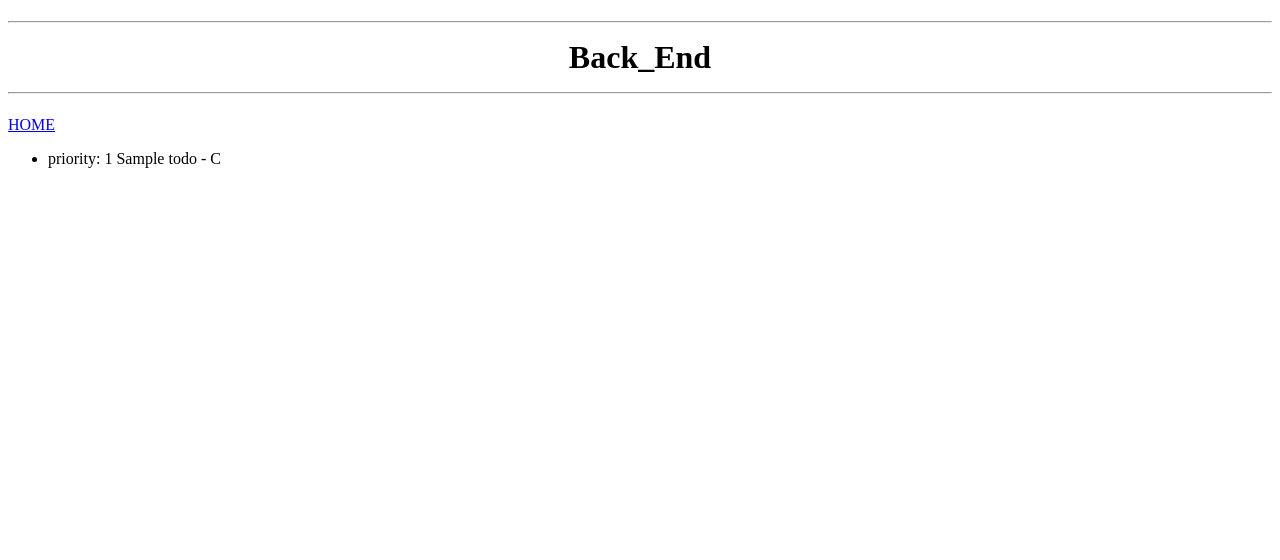
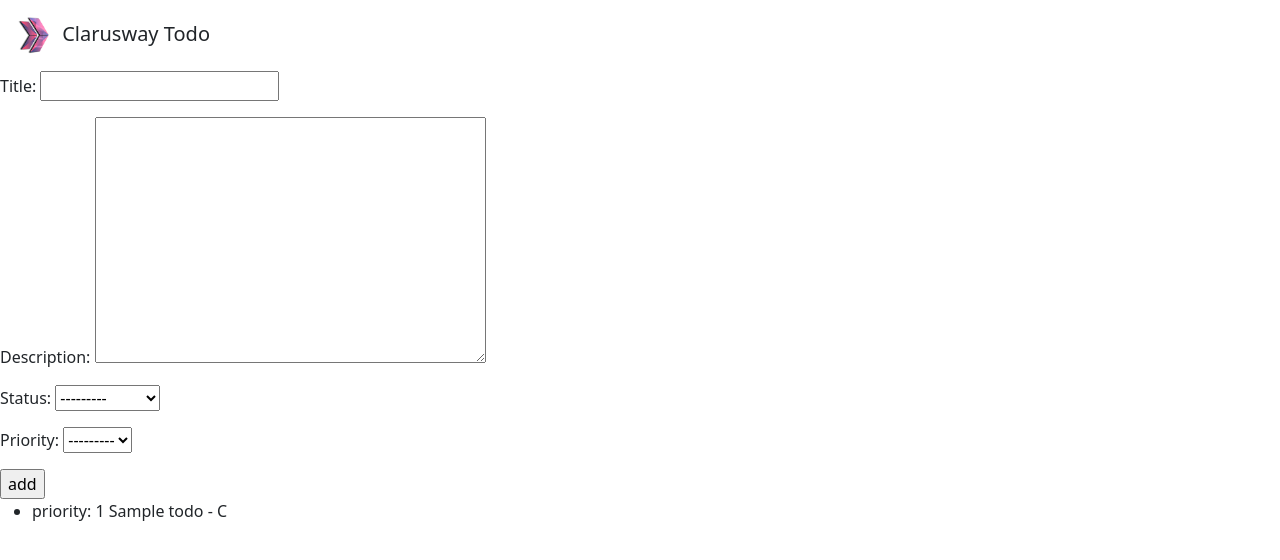
Before and after one commit to abdurrahmankucuk90/Todo-Back-End, a Django app: page / in a window 1280 px wide. Shown: the top 560 px of the page. Run offline with Django 4.2, Linux system fonts and the light colour scheme; tables that the repository leaves empty hold one stand-in row (values such as "Sample post").

Commit message:
todo_add

```diff
--- a/todo/form.py
+++ b/todo/form.py
@@ -1,6 +1,6 @@
-import re
+
 from django import forms
-from django.forms import fields
+
 from .models import Todo
 
 
--- a/todo/templates/todo/base.html
+++ b/todo/templates/todo/base.html
@@ -1,23 +1,27 @@
+{% load static %}
+
 <!DOCTYPE html>
 <html lang="en">
   <head>
     <meta charset="UTF-8" />
     <meta http-equiv="X-UA-Compatible" content="IE=edge" />
     <meta name="viewport" content="width=device-width, initial-scale=1.0" />
+    <link href="https://cdn.jsdelivr.net/npm/bootstrap@5.2.1/dist/css/bootstrap.min.css" rel="stylesheet" integrity="sha384-iYQeCzEYFbKjA/T2uDLTpkwGzCiq6soy8tYaI1GyVh/UjpbCx/TYkiZhlZB6+fzT" crossorigin="anonymous">
     <title>CW FSCohort</title>
   </head>
 
   <body>
-    <h1>
-      <hr />
-      <center>Back_End</center>
-      <hr />
-    </h1>
-    <a href="{% url 'home' %}">HOME</a>
+    <nav class="navbar navbar-expand-lg navbar navbar-dark ">
+      <div class="container-fluid ">
+          <a class="navbar-brand text-dark" href="/">
+          <img src="{% static 'todo/images/cw_logo.png' %}" alt="Hi!" width="45" height="45">
+          Clarusway Todo</a>
+      </div>
+  </nav>
+
 
     {% block content %}
-    {# Add some content here on your pages! #}
     {% endblock content %}
-
+    <script src="https://cdn.jsdelivr.net/npm/bootstrap@5.2.1/dist/js/bootstrap.bundle.min.js" integrity="sha384-u1OknCvxWvY5kfmNBILK2hRnQC3Pr17a+RTT6rIHI7NnikvbZlHgTPOOmMi466C8" crossorigin="anonymous"></script>
   </body>
 </html>
--- a/todo/templates/todo/home.html
+++ b/todo/templates/todo/home.html
@@ -1,4 +1,12 @@
-{% extends 'todo/base.html' %} {% block content %}
+{% extends 'todo/base.html' %}
+{% block content %}
+
+<form action="/add/" method='POST'>
+  {% csrf_token %}
+   {{form.as_p}}
+  <input type="submit" value="add" />
+</form>
+
 
 <ul>
   {% for todo in todos %}
--- a/todo/views.py
+++ b/todo/views.py
@@ -1,4 +1,4 @@
-from django.shortcuts import render
+from django.shortcuts import render, redirect
 # from django.http import HttpResponse
 from .models import Todo
 from .form import TodoForm
@@ -6,8 +6,11 @@ from .form import TodoForm
 
 def home(request):
     todos = Todo.objects.all()
+    form = TodoForm()
+
     context = {
-        'todos' : todos
+        'todos' : todos,
+        'form' : form
     }
     return render(request, 'todo/home.html', context)
 
@@ -20,6 +23,11 @@ def home(request):
 
 def todo_create(request):
     form = TodoForm()
+    if request.method == "POST":
+        form = TodoForm(request.POST)
+        if form.is_valid():
+            form.save()
+            return redirect("home")
     context ={
         'form' : form
     }
```
Also changed, not shown: todo/templates/todo/todo_add.html (+5 -4 lines), todo/static/todo/images/cw_logo.png (added).
